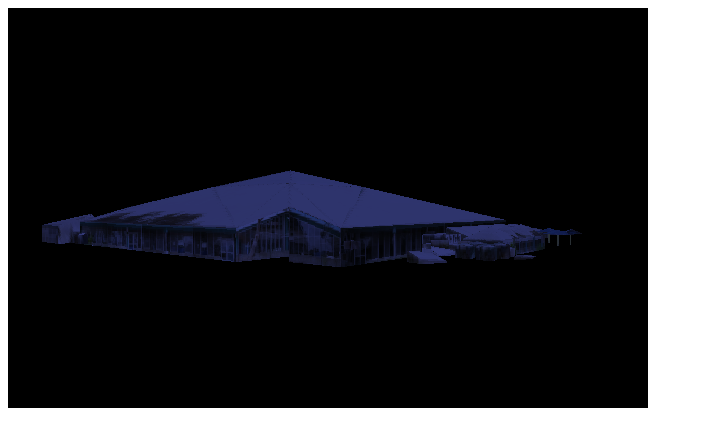
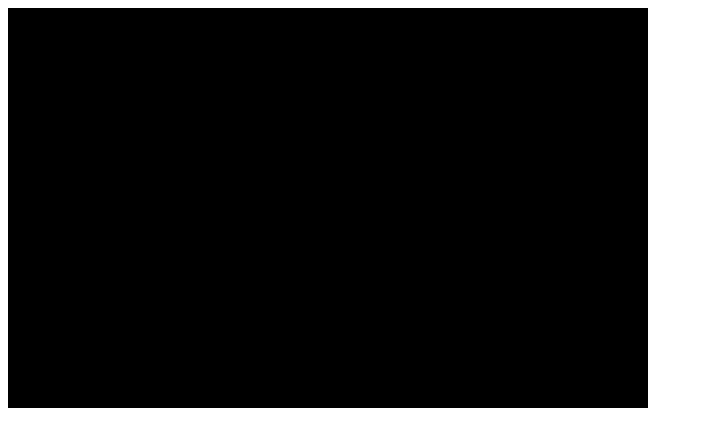
Before and after one commit to BenWeatherall/BenWeatherall.github.io, a plain HTML site: page index.html in a window 1280 px wide. Shown: the whole page, without its empty margins (0-703 px from the left). Drawn offline with Linux system fonts and the light colour scheme.

Commit message:
Update index.html

```diff
--- a/index.html
+++ b/index.html
@@ -48,7 +48,7 @@
 		//You can set the color of the ambient light to any value.
 		//I have chosen a completely white light because I want to paint
 		//all the shading into my texture. You probably want something darker.
-		var ambient = new THREE.AmbientLight( 0x323875 );
+		var ambient = new THREE.AmbientLight( 0x000000 );
 		scene.add( ambient );
 
 		// Uncomment these lines to create a simple directional light.
```
